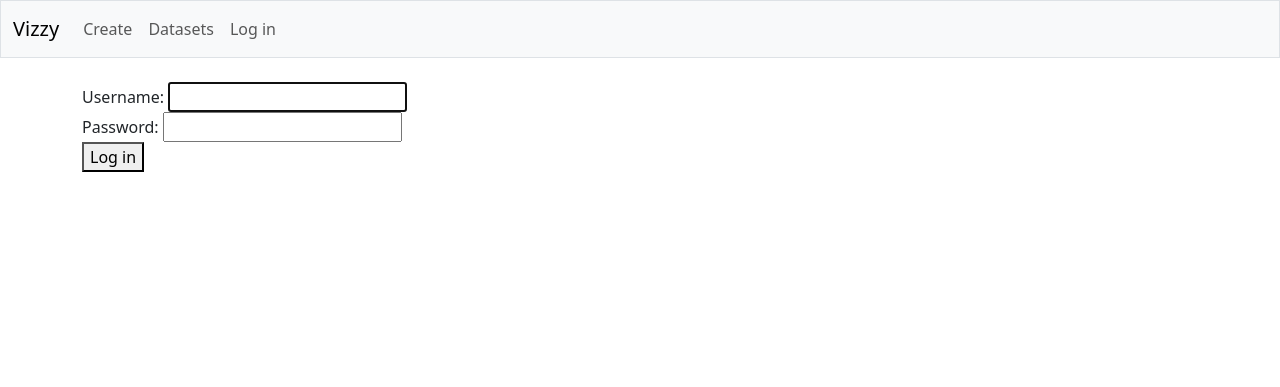
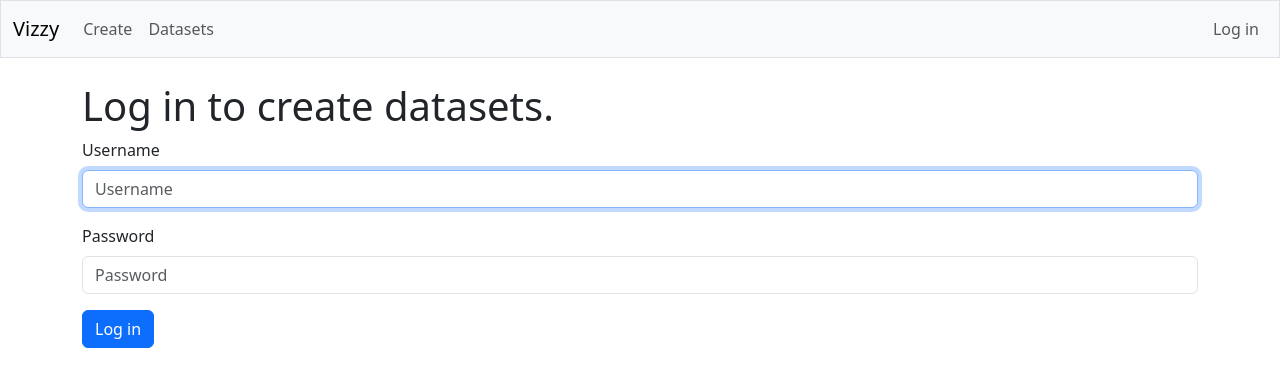
Before and after one commit to tommaho/vizzy_django, a Django app: page /accounts/login/ in a window 1280 px wide. Shown: the top 387 px of the page. Run offline with Django 5.2, Linux system fonts and the light colour scheme; some libraries are stand-ins or nearby versions.

Commit message:
login required to create datasets, bootstrap form styling

```diff
--- a/accounts/templates/registration/login.html
+++ b/accounts/templates/registration/login.html
@@ -1,16 +1,15 @@
 {% extends 'vizzy/base.html' %}
-
+{% load django_bootstrap5 %}
 {% block content %}
-
+<h1>Log in to create datasets.</h1>
   {% if form.errors %}
     <p>There was an error. Please try again.</p>
   {% endif %}
 
-   <form action="{% url 'accounts:login' %}" method='post'>
+  <form action="{% url 'accounts:login' %}" method='post'>
     {% csrf_token %}
-    {{ form.as_div }}
-
-    <button name="submit">Log in</button>
+    {% bootstrap_form form %}
+    {% bootstrap_button button_type="submit" content="Log in" %}
   </form>
 
 {% endblock content %}
--- a/vizzy/templates/vizzy/base.html
+++ b/vizzy/templates/vizzy/base.html
@@ -33,19 +33,31 @@
                         <a class="nav-link" href="{% url 'vizzy:datasets' %}">
                             Datasets</a>
                     </li>
-                    <li class="nav-item d-flex align-items-center">
-                        {% if user.is_authenticated %}
-                             <span  class="nav-link" > Hello, {{ user.username }}.</span>
-                             <form action="{% url 'accounts:logout' %}" method='post'>
-                                {% csrf_token %}
-                                <button class= "btn  nav-link" name='submit'>Log out</button>
-                              </form>
 
-                             {% else %}
-                             <a class="nav-link" href="{% url 'accounts:login' %}">Log in</a>
+                </ul> <!-- End of links on left side of navbar -->
+
+
+                <ul class="navbar-nav ms-auto mb-2 mb-md-0">
+
+                               {% if user.is_authenticated %}
+                                <li class="nav-item">
+                                   <span class="navbar-text me-2">Hello, {{ user.username }}.
+                                    </span></li>
+                               {% else %}
+                                <li class="nav-item">
+                                  <a class="nav-link" href="{% url 'accounts:login' %}">
+                                      Log in</a></li>
+                              {% endif %}
+
+                            </ul>
+
+                            {% if user.is_authenticated %}
+                            <form action="{% url 'accounts:logout' %}" method='post'>
+                              {% csrf_token %}
+                              <button name='submit' class='btn btn-outline-secondary btn-sm'>
+                                  Log out</button>
+                            </form>
                           {% endif %}
-                    </li>
-                </ul> <!-- End of links on left side of navbar -->
             </div> <!-- Closes collapsible parts of navbar -->
 
         </div> <!-- Closes navbar's container -->
--- a/vizzy/views.py
+++ b/vizzy/views.py
@@ -1,6 +1,7 @@
 from django.shortcuts import render, redirect
 from django.contrib import messages
 from django.conf import settings
+from django.contrib.auth.decorators import login_required
 
 from .forms import DataSetForm
 from .models import DataSet
@@ -14,7 +15,7 @@ def index(request):
     """Home page"""
     return render(request, 'vizzy/index.html')
 
-
+@login_required
 def create(request):
     """Create dataset page"""
 
```
Also changed, not shown: vizzy/templates/vizzy/create.html (+3 -4 lines).
